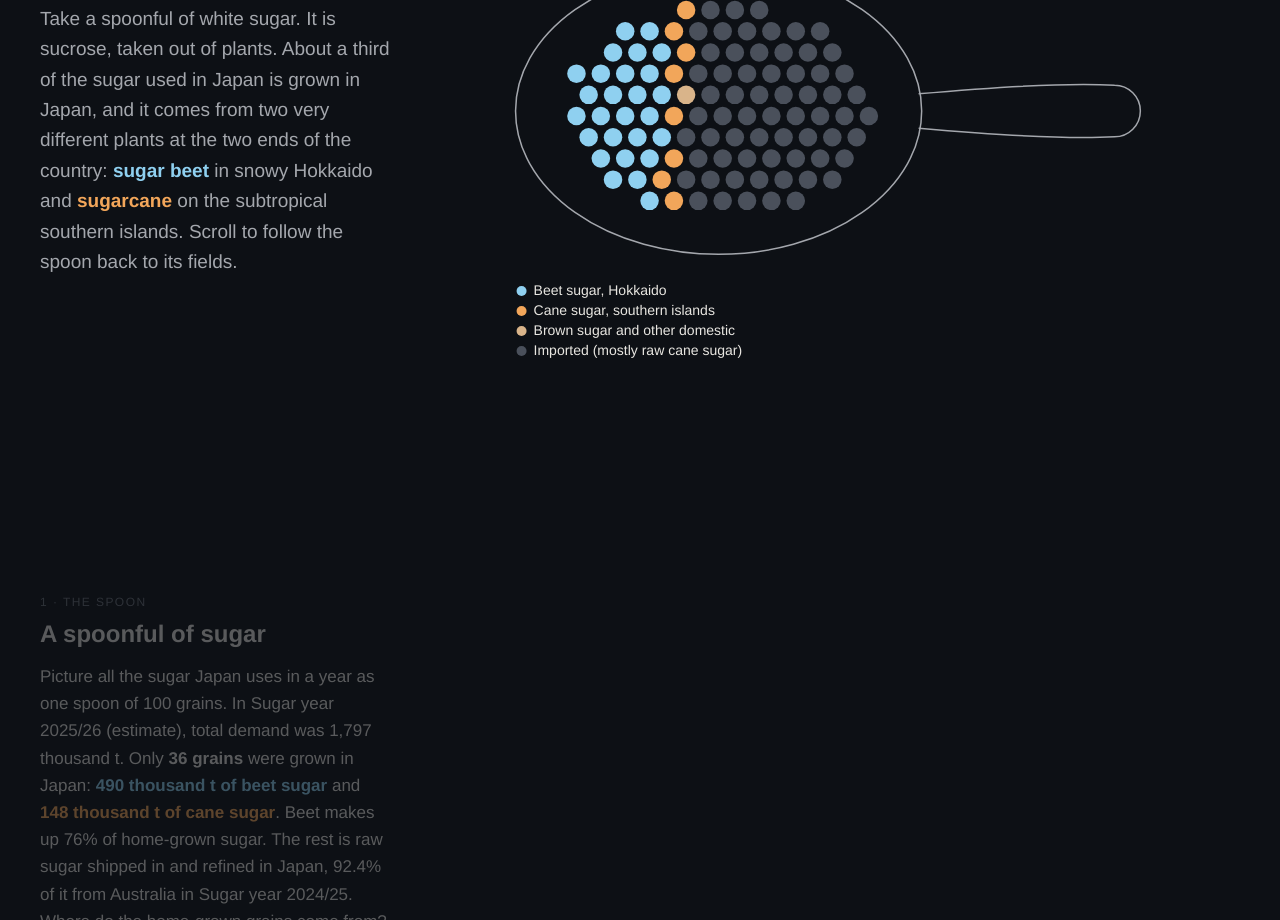
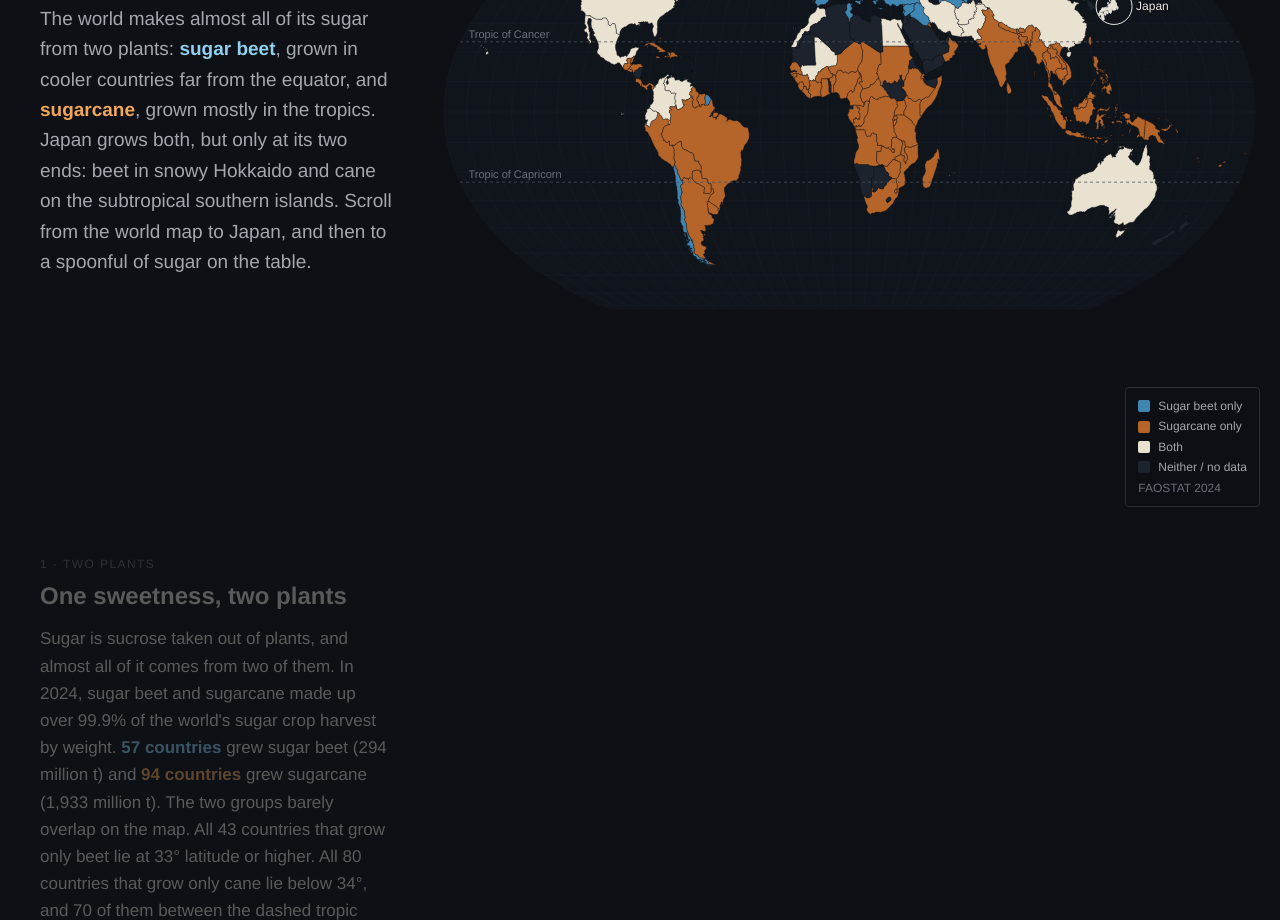
Before and after one commit to shinyanakashima/30daymapchallenge-2026day23-snow-and-sun, a plain HTML site: page index.html in a window 1280 px wide. Shown: the part 273-1193 px from the top of the page. Drawn offline with Linux system fonts and the light colour scheme.

Commit message:
Open with the world map and end with the spoon

```diff
--- a/index.html
+++ b/index.html
@@ -30,16 +30,9 @@
   </div>
 
   <div class="steps">
-    <section class="step intro" data-scene="spoon">
+    <section class="step intro" data-scene="world">
       <h1 data-i18n="title">Sugar from snow and sun</h1>
       <p class="lede" data-i18n-html="lede"></p>
-    </section>
-
-    <section class="step" data-scene="spoon">
-      <p class="kicker" data-i18n="s3k"></p>
-      <h2 data-i18n="s3h"></h2>
-      <p data-i18n-html="s3p"></p>
-      <p class="fine" data-i18n-html="s3n"></p>
     </section>
 
     <section class="step" data-scene="world">
@@ -84,6 +77,13 @@
       <p class="fine" data-i18n-html="s4n"></p>
     </section>
 
+    <section class="step" data-scene="spoon">
+      <p class="kicker" data-i18n="s3k"></p>
+      <h2 data-i18n="s3h"></h2>
+      <p data-i18n-html="s3p"></p>
+      <p class="fine" data-i18n-html="s3n"></p>
+    </section>
+
     <section class="step" data-scene="spoon-end">
       <p class="kicker" data-i18n="s5k"></p>
       <h2 data-i18n="s5h"></h2>
--- a/js/app.js
+++ b/js/app.js
@@ -610,7 +610,7 @@
       var sc = el.getAttribute("data-scene");
       if (sc !== scene || !gWorld.style("opacity") || gWorld.style("opacity") === "0" && sc.indexOf("world") === 0) renderScene(sc, false);
     }
-    renderScene("spoon", true);
+    renderScene("world", true);
     activate(steps[0]);
     var io = new IntersectionObserver(function (entries) {
       entries.forEach(function (e) { if (e.isIntersecting) activate(e.target); });
--- a/js/i18n.js
+++ b/js/i18n.js
@@ -6,16 +6,16 @@ var I18N = {
     metricHarvest: "harvest",
     title: "Sugar from snow and sun",
     mapTitle: "Maps of where sugar beet and sugarcane are grown, in the world and in Japan",
-    lede: "Take a spoonful of white sugar. It is sucrose, taken out of plants. About a third of the sugar used in Japan is grown in Japan, and it comes from two very different plants at the two ends of the country: <strong class='beet'>sugar beet</strong> in snowy Hokkaido and <strong class='cane'>sugarcane</strong> on the subtropical southern islands. Scroll to follow the spoon back to its fields.",
+    lede: "The world makes almost all of its sugar from two plants: <strong class='beet'>sugar beet</strong>, grown in cooler countries far from the equator, and <strong class='cane'>sugarcane</strong>, grown mostly in the tropics. Japan grows both, but only at its two ends: beet in snowy Hokkaido and cane on the subtropical southern islands. Scroll from the world map to Japan, and then to a spoonful of sugar on the table.",
 
-    s1k: "2 · Two plants",
+    s1k: "1 · Two plants",
     s1h: "One sweetness, two plants",
     s1p: "Sugar is sucrose taken out of plants, and almost all of it comes from two of them. In {faoYear}, sugar beet and sugarcane made up over {beetCaneShare}% of the world's sugar crop harvest by weight. <strong class='beet'>{nBeet} countries</strong> grew sugar beet ({worldBeet} million t) and <strong class='cane'>{nCane} countries</strong> grew sugarcane ({worldCane} million t). The two groups barely overlap on the map. All {nBeetOnly} countries that grow only beet lie at {beetOnlyMinLat}° latitude or higher. All {nCaneOnly} countries that grow only cane lie below {caneOnlyMaxLat}°, and {caneOnlyTropics} of them between the dashed tropic lines.",
     s1n: "Countries are coloured by whether they reported any production of each crop in FAOSTAT {faoYear}. Latitude is that of each country's label point on the map, not of its fields. Tap a country for its numbers.",
     s1bh: "Few countries grow both",
     s1bp: "Only <strong>{nBoth} of {nProducers}</strong> producing countries grew both crops, and only <strong>{nBig}</strong> grew more than a million tonnes of each. Japan is one of them: {jpBeetFao} million t of beet and {jpCaneFao} million t of cane in {faoYear}. Countries that grow both, from largest smaller crop down:",
 
-    s2k: "3 · Japan",
+    s2k: "2 · Japan",
     s2h: "Sweet at the edges, dark in the middle",
     s2p: "Japan's sugar crops grow only at its two ends. <strong class='beet'>Sugar beet</strong> grows in Hokkaido, around {northLat}°N. <strong class='cane'>Sugarcane</strong> grows on the southern islands, between {caneLatMin}°N and {caneLatMax}°N. From {southName} ({gapSouthLat}°N), the northernmost cane island, to {northName} ({gapNorthLat}°N) is about <strong>{distKm} km</strong>. Along that whole stretch, the national statistics record no sugar beet or sugarcane.",
     s2tip: "Tap a region, an island or a factory for details.",
@@ -26,9 +26,9 @@ var I18N = {
     s2sp: "Okinawa harvested <strong class='cane'>{okCaneKt} thousand t</strong> of cane in the {okYear}, and Kagoshima's southern islands <strong class='cane'>{kgCaneKt} thousand t</strong> ({kgYear}). Together that is {caneTotalKt} thousand t of cane, which became <strong class='cane'>{caneSugarKt} thousand t</strong> of sugar. {topIsland} is the largest grower, at {topIslandKt} thousand t.",
     s2sn: "{nCaneFactories} raw sugar (centrifugal) factories and {nBrownFactories} brown sugar (kokuto) factories are shown. Kagoshima also has small kokuto makers that are not mapped individually.",
 
-    s3k: "1 · The spoon",
+    s3k: "4 · The spoon",
     s3h: "A spoonful of sugar",
-    s3p: "Picture all the sugar Japan uses in a year as one spoon of 100 grains. In {supplyYear}, total demand was {totalKt} thousand t. Only <strong>{selfPct} grains</strong> were grown in Japan: <strong class='beet'>{beetSupKt} thousand t of beet sugar</strong> and <strong class='cane'>{caneSupKt} thousand t of cane sugar</strong>. Beet makes up {beetOfDom}% of home-grown sugar. The rest is raw sugar shipped in and refined in Japan, {ausShare}% of it from Australia in {impYear}. Where do the home-grown grains come from?",
+    s3p: "Picture all the sugar Japan uses in a year as one spoon of 100 grains. In {supplyYear}, total demand was {totalKt} thousand t. Only <strong>{selfPct} grains</strong> were grown in Japan: <strong class='beet'>{beetSupKt} thousand t of beet sugar</strong> and <strong class='cane'>{caneSupKt} thousand t of cane sugar</strong>. Beet makes up {beetOfDom}% of home-grown sugar. The rest is raw sugar shipped in and refined in Japan, {ausShare}% of it from Australia in {impYear}.",
     s3n: "Self-sufficiency is domestic production divided by total demand. The latest actual figure is {actSelf}% ({actYear}). Grains are rounded to whole numbers.",
     spSelf: "{selfPct} of 100",
     spSelfSub: "grains grown in Japan · {supplyYear}",
@@ -37,10 +37,10 @@ var I18N = {
     spLegOther: "Brown sugar and other domestic",
     spLegImp: "Imported (mostly raw cane sugar)",
 
-    s4k: "4 · Seasons",
-    s5k: "5 · Back to the spoon",
+    s4k: "3 · Seasons",
+    s5k: "5 · On the table",
     s5h: "Snow and sun in one spoon",
-    s5p: "Back in the spoon, <strong class='beet'>{gBeet} of the 100 grains</strong> began as beet in Hokkaido and <strong class='cane'>{gCane}</strong> as cane on the southern islands. Once refined, both are the same substance: sucrose. Beet sugar is mostly refined in Hokkaido. The islands' raw cane sugar is shipped to refineries on the main islands and refined there together with imported raw sugar. On the table, it is all the same white sugar.",
+    s5p: "In this spoon, <strong class='beet'>{gBeet} of the 100 grains</strong> began as beet in Hokkaido and <strong class='cane'>{gCane}</strong> as cane on the southern islands. Once refined, both are the same substance: sucrose. Beet sugar is mostly refined in Hokkaido. The islands' raw cane sugar is shipped to refineries on the main islands and refined there together with imported raw sugar. On the table, it is all the same white sugar.",
     s5n: "Sucrose and refining: ALIC, “What is sugar made from?” and “About the raw materials of sugar: sugar beet”.",
     s4h: "Snow first, then sun",
     s4p: "The two harvests take turns. <strong class='beet'>Beet</strong> is harvested in October and November, and the factories go on slicing the stored roots until March. <strong class='cane'>Cane</strong> is cut and crushed from December, and the island factories run into April, a few into May.",
@@ -104,16 +104,16 @@ var I18N = {
     metricHarvest: "収穫量",
     title: "雪と太陽の砂糖",
     mapTitle: "世界と日本の、てん菜とさとうきびの産地の地図",
-    lede: "スプーン1杯の白い砂糖。中身は、植物から取り出したショ糖です。日本で使う砂糖のおよそ3分の1は国内で作られていて、その原料は国の北と南の両端で育つ、まったく違う2つの植物です。雪の北海道の<strong class='beet'>てん菜</strong>と、亜熱帯の南の島々の<strong class='cane'>さとうきび</strong>。スクロールして、このスプーンの砂糖を畑までたどります。",
+    lede: "世界の砂糖のほとんどは、2つの植物から作られています。赤道から離れた涼しい国で作られる<strong class='beet'>てん菜</strong>と、主に熱帯で作られる<strong class='cane'>さとうきび</strong>です。日本は両方を作っていますが、産地は国の両端だけ。雪の北海道のてん菜と、亜熱帯の南の島々のさとうきびです。世界地図から日本へ、そして食卓のスプーン1杯の砂糖までたどります。",
 
-    s1k: "2 · 2つの植物",
+    s1k: "1 · 2つの植物",
     s1h: "1つの甘さ、2つの植物",
     s1p: "砂糖は植物から取り出したショ糖で、そのほとんどは2つの植物から作られます。{faoYear}年の世界の糖料作物の収穫量のうち、てん菜とさとうきびが重量で{beetCaneShare}%以上を占めました。<strong class='beet'>てん菜は{nBeet}か国</strong>（{worldBeet}百万トン）、<strong class='cane'>さとうきびは{nCane}か国</strong>（{worldCane}百万トン）で作られました。2つのグループは地図の上でほとんど重なりません。てん菜だけを作る{nBeetOnly}か国はすべて緯度{beetOnlyMinLat}度以上、さとうきびだけを作る{nCaneOnly}か国はすべて緯度{caneOnlyMaxLat}度未満にあり、そのうち{caneOnlyTropics}か国は点線で示した回帰線の内側です。",
     s1n: "FAOSTAT（{faoYear}年）で生産量の報告がある作物によって国を塗り分けています。緯度は地図上の各国のラベル位置のもので、畑の位置ではありません。国をタップすると数値を表示します。",
     s1bh: "両方を作る国は少ない",
     s1bp: "生産国{nProducers}か国のうち、両方を作るのは<strong>{nBoth}か国</strong>だけで、どちらも100万トンを超えるのは<strong>{nBig}か国</strong>です。日本はその1つで、{faoYear}年はてん菜{jpBeetFao}百万トン、さとうきび{jpCaneFao}百万トンでした。両方を作る国（少ない方の作物の量が多い順）：",
 
-    s2k: "3 · 日本",
+    s2k: "2 · 日本",
     s2h: "甘いのは両端だけ",
     s2p: "日本の砂糖の原料は、国の両端でしか育ちません。<strong class='beet'>てん菜</strong>は北緯{northLat}度前後の北海道、<strong class='cane'>さとうきび</strong>は北緯{caneLatMin}〜{caneLatMax}度の南の島々です。さとうきびの北端の{southName}（北緯{gapSouthLat}度）から{northName}（北緯{gapNorthLat}度）までは<strong>約{distKm}km</strong>。この間には、国の統計に載るてん菜とさとうきびの産地はありません。",
     s2tip: "地域・島・工場をタップすると詳細を表示します。",
@@ -124,9 +124,9 @@ var I18N = {
     s2sp: "沖縄県の{okYear}のさとうきびの生産量は<strong class='cane'>{okCaneKt}千トン</strong>、鹿児島県の南の島々は<strong class='cane'>{kgCaneKt}千トン</strong>（{kgYear}）でした。合わせて{caneTotalKt}千トンのさとうきびから、<strong class='cane'>{caneSugarKt}千トン</strong>の砂糖が作られています。最大の産地は{topIsland}（{topIslandKt}千トン）です。",
     s2sn: "分みつ糖工場{nCaneFactories}か所と含みつ糖（黒糖）工場{nBrownFactories}か所を表示しています。鹿児島県の小規模な含みつ糖工場は個別には表示していません。",
 
-    s3k: "1 · スプーン",
+    s3k: "4 · スプーン",
     s3h: "スプーン1杯の砂糖",
-    s3p: "日本で1年間に使う砂糖を、100粒のスプーン1杯にたとえます。{supplyYear}の総需要量は{totalKt}千トン。国内で作られたのは<strong>{selfPct}粒</strong>だけで、内訳は<strong class='beet'>てん菜糖{beetSupKt}千トン</strong>、<strong class='cane'>甘しゃ糖{caneSupKt}千トン</strong>です。国産糖の{beetOfDom}%がてん菜糖です。残りは輸入した粗糖を国内で精製したもので、{impYear}の粗糖輸入の{ausShare}%がオーストラリア産でした。では、国産の粒はどこから来たのでしょうか。",
+    s3p: "日本で1年間に使う砂糖を、100粒のスプーン1杯にたとえます。{supplyYear}の総需要量は{totalKt}千トン。国内で作られたのは<strong>{selfPct}粒</strong>だけで、内訳は<strong class='beet'>てん菜糖{beetSupKt}千トン</strong>、<strong class='cane'>甘しゃ糖{caneSupKt}千トン</strong>です。国産糖の{beetOfDom}%がてん菜糖です。残りは輸入した粗糖を国内で精製したもので、{impYear}の粗糖輸入の{ausShare}%がオーストラリア産でした。",
     s3n: "自給率は国内産糖生産量を総需要量で割った値です。実績の最新値は{actSelf}%（{actYear}）。粒の数は四捨五入しています。",
     spSelf: "100粒のうち{selfPct}粒",
     spSelfSub: "国内で作られた砂糖 · {supplyYear}",
@@ -135,10 +135,10 @@ var I18N = {
     spLegOther: "含みつ糖ほか国産",
     spLegImp: "輸入（主に甘しゃ粗糖）",
 
-    s4k: "4 · 季節",
-    s5k: "5 · スプーンに戻る",
+    s4k: "3 · 季節",
+    s5k: "5 · 食卓",
     s5h: "1つのスプーンの中の雪と太陽",
-    s5p: "スプーンに戻ると、100粒のうち<strong class='beet'>{gBeet}粒</strong>は北海道のてん菜から、<strong class='cane'>{gCane}粒</strong>は南の島々のさとうきびから来ています。精製すれば、どちらも同じショ糖です。てん菜糖はほとんどが北海道で精製まで行われ、島の粗糖は本州の精糖工場に運ばれて、輸入した粗糖と一緒に精製されます。食卓では、どれも同じ白い砂糖です。",
+    s5p: "このスプーンの100粒のうち<strong class='beet'>{gBeet}粒</strong>は北海道のてん菜から、<strong class='cane'>{gCane}粒</strong>は南の島々のさとうきびから来ています。精製すれば、どちらも同じショ糖です。てん菜糖はほとんどが北海道で精製まで行われ、島の粗糖は本州の精糖工場に運ばれて、輸入した粗糖と一緒に精製されます。食卓では、どれも同じ白い砂糖です。",
     s5n: "ショ糖と精製について：ALIC「砂糖はなにからできているの？」「砂糖の原料について～てん菜～」。",
     s4h: "雪の季節のあとに、太陽の季節",
     s4p: "2つの収穫は交代で訪れます。<strong class='beet'>てん菜</strong>は10〜11月に収穫され、工場は貯蔵した根を3月まで刻み続けます。<strong class='cane'>さとうきび</strong>は12月から刈り取りと製糖が始まり、島の工場は4月まで、一部は5月まで動きます。",
```
Also changed, not shown: docs/screenshot.png, 1 other file.
